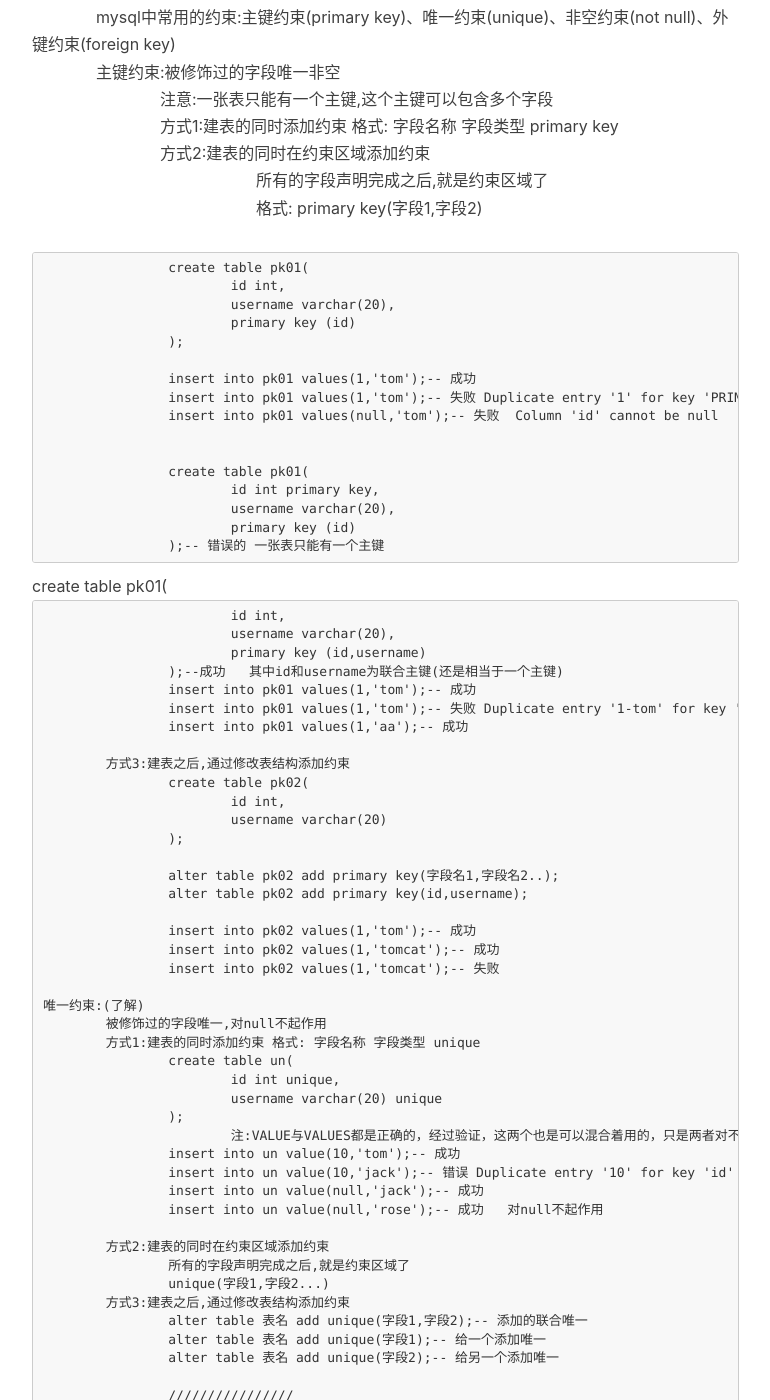
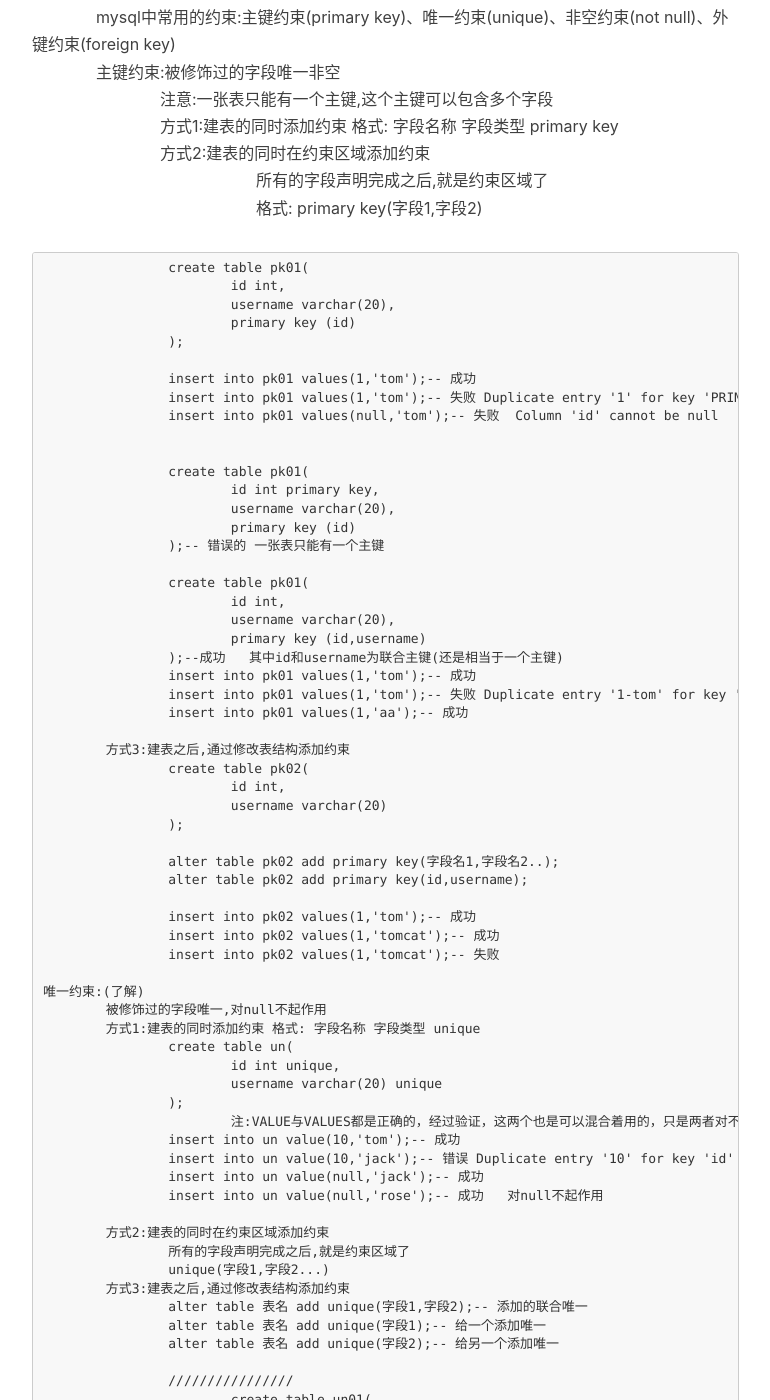
Before and after one commit to ARTAvrilLavigne/ARTAvrilLavigne.github.io, a Jekyll site: the page built from _posts/2017-11-28-mysql.markdown, in a window 1280 px wide and 1400 px high, scrolled down 6758 px. Shown: the whole window, without its empty margins (233-1003 px from the left). Built offline with Jekyll 4.4.1, drawn with Linux system fonts in a browser that asks for light colours; nearby versions of some CDN libraries; comment, search, counter and statistics services are not loaded; some of the changed text lies outside the part shown.

Commit message:
Update 2017-11-28-mysql.markdown

```diff
--- a/_posts/2017-11-28-mysql.markdown
+++ b/_posts/2017-11-28-mysql.markdown
@@ -315,9 +315,7 @@
 				primary key (id)
 			);-- 错误的 一张表只能有一个主键
 
-
-
- 			create table pk01(
+			create table pk01(
 				id int,
 				username varchar(20),
 				primary key (id,username)
@@ -379,7 +377,8 @@
 			);
 
 			insert into nn values(null,'tom');--  错误的 Column 'id' cannot be null
-///////////////////////////////<br>
+
+
 truncate 清空表 ★<br>
 　　　　格式:<br>
 　　　　　　　　　　truncate 表名; 干掉表,重新创建一张空表<br>
```
